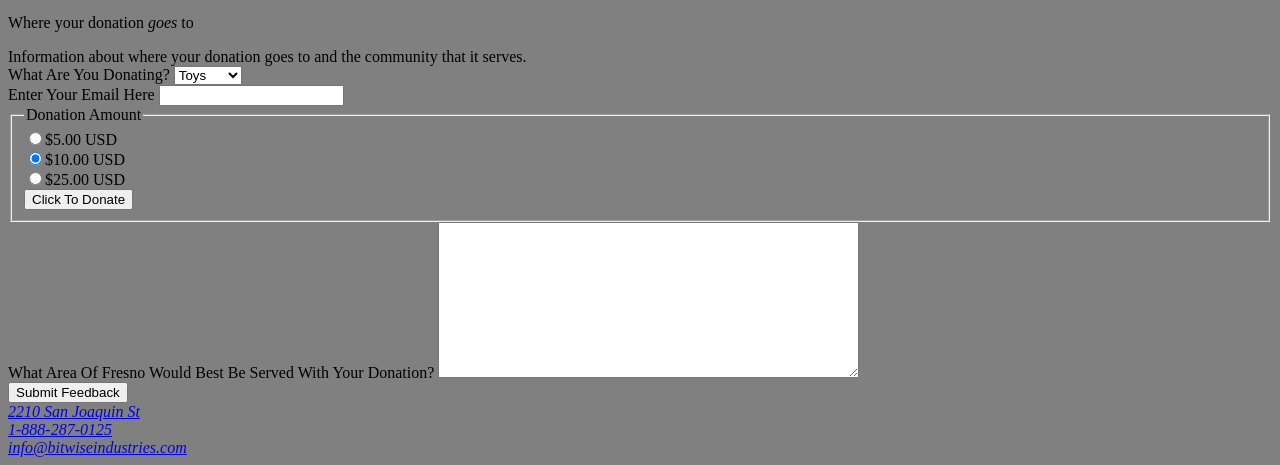
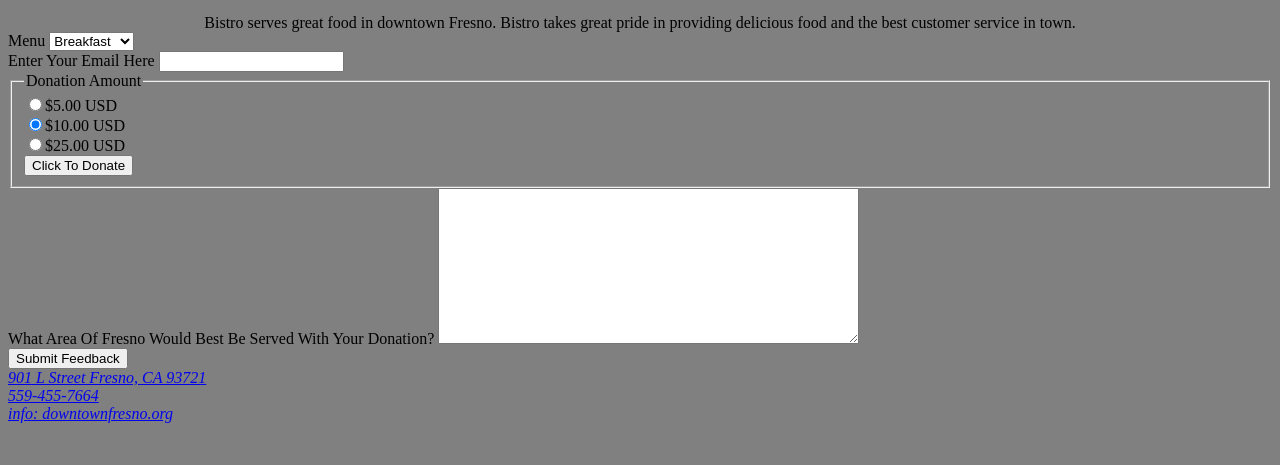
Before and after one commit to geekwise-veronica-chavez/021016-2, a plain HTML site: page index.html in a window 1280 px wide. Shown: the part 782-1247 px from the top of the page. After the commit the page ends 1213 px from the top, so only its background shows below. Drawn offline with Linux system fonts and the light colour scheme.

Commit message:
update
my portion

```diff
--- a/index.html
+++ b/index.html
@@ -72,31 +72,25 @@
           </ul>
         </nav>
 
-       <section>
-            <article>
-                    <p>Where your donation <em>goes</em> to</p>
-                    <aside>Information about where your donation goes to and the community that it serves.
-                    </aside>
-            </article>
-     </section>
+         <center>
+        <article>
+        <p> </p>
+        <aside> Bistro serves great food in downtown Fresno. Bistro takes great pride in providing delicious food and the best customer service in town.</aside>
 
+    </article>
+    </center>
+    <section>
+        <form>
+            <span>Menu</span>
+            <select name="select" id="select">
+                <option value="Breakfast">Breakfast</option>
+                <option value="Lunch">Lunch</option>
+                <option value="Dinner">Dinner</option>
+                <option value="Under $10">Under $10</option>
+            </select>
 
-     <!-- Donation For Toys,Clothes and Food -->
-     <section>
-        <form>
-             <span>What Are You Donating?</span>
-             <select name="select">
-                  <option value="food">Food</option>
-                  <option value="clothes" >Clothes</option>
-                  <option value="toys" selected>Toys</option>
-             </select>
-         </form>
-     </section>
-
-
-
-
-
+        </form>
+    </section>
 
        <section>
           <span>Enter Your Email Here</span>
@@ -120,9 +114,10 @@
 
        <footer>
            <address>
-               <a href='http://maps.google.com/maps?q=2210 San Joaquin St, Fresno, CA 93721'>2210 San Joaquin St</a><br/>
-               <a href="tel:1-888-287-0125">1-888-287-0125</a><br/>
-               <a href="mailto:info@bitwiseindustries.com ">info@bitwiseindustries.com</a><br/>
+            <a href="https://www.google.com/maps/place/901+L+St,+Fresno,+CA+93721/@36.7344476,-119.7895308,17z/data=!3m1!4b1!4m2!3m1!1s0x80945e205e9a596f:0x522f280425b62db5">901 L Street Fresno, CA 93721</a><br />
+            <a href="tel:559-455-7664">559-455-7664</a><br />
+            <a href="http://www.downtownfresno.org/shop-dine/eat-drink/"> info: downtownfresno.org</a><br />
+
            </address>
        </footer>
     </body>
```
